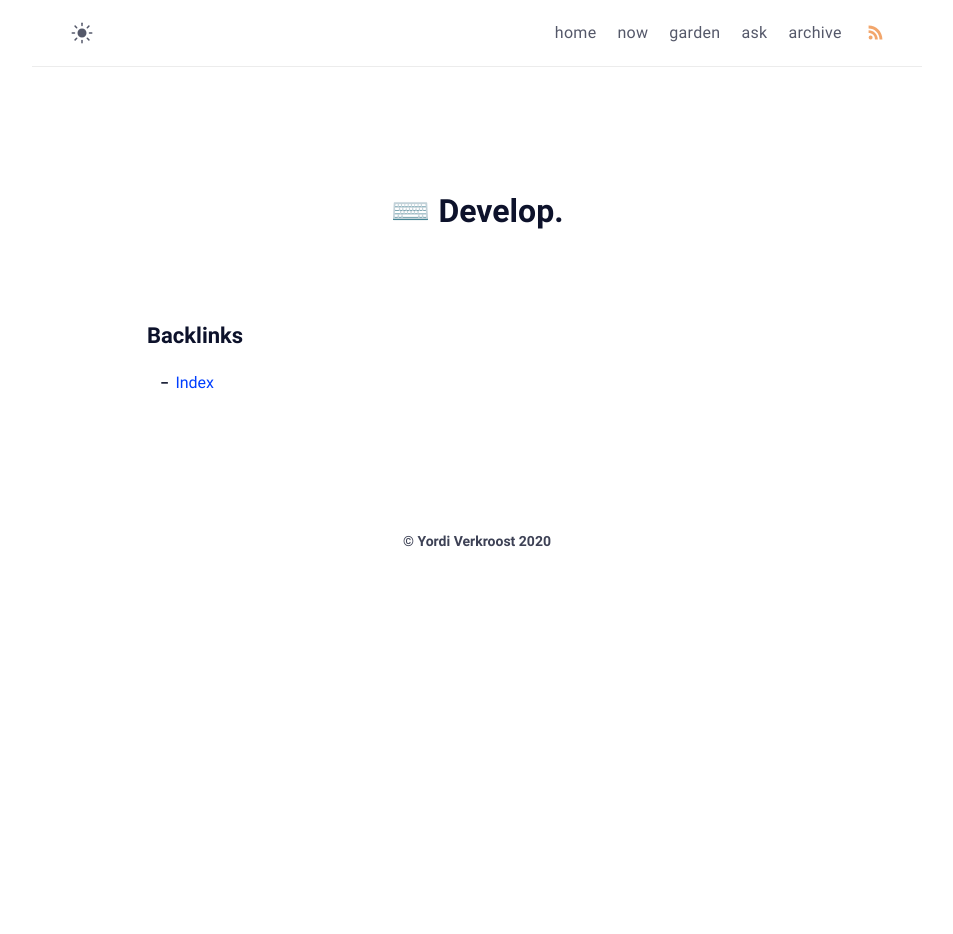
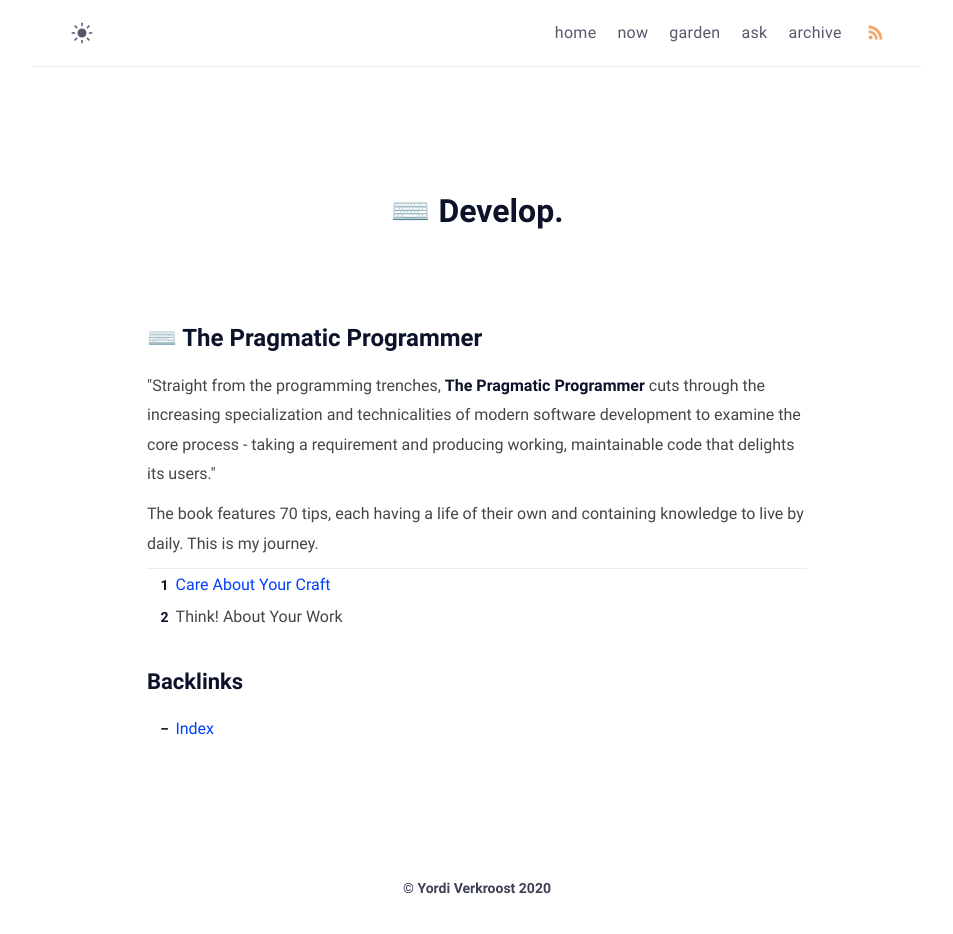
Before and after one commit to heymichal/heymichal.github.io, a Jekyll site: the page built from garden/-️-develop.html, in a window 1280 px wide. Shown: the whole page, without its empty margins (163-1116 px from the left). Built offline with Jekyll 4.4.1, drawn with Linux system fonts in a browser that asks for light colours; before the commit the page ends 900 px from its top, so only the background shows below that.

Commit message:
Update garden

```diff
--- a/garden/-️-develop.html
+++ b/garden/-️-develop.html
@@ -4,7 +4,20 @@
 comments: false
 ---
 
-<div id="content"><div class="backlinks">
+<div id="content"><h1 id="the-pragmatic-programmer">⌨️ The Pragmatic Programmer</h1>
+
+<p>"Straight from the programming trenches, <strong>The Pragmatic Programmer</strong> cuts through the increasing specialization and technicalities of modern software development to examine the core process - taking a requirement and producing working, maintainable code that delights its users."</p>
+
+<p>The book features 70 tips, each having a life of their own and containing knowledge to live by daily. This is my journey.</p>
+
+<hr />
+
+<ol>
+<li><a href="/garden/care-about-your-craft">Care About Your Craft</a></li>
+<li>Think! About Your Work</li>
+</ol>
+
+<div class="backlinks">
 
 <h2 id="backlinks">Backlinks</h2>
 
```
Also changed, not shown: garden/care-about-your-craft.html (added, +22 -0 lines), garden/scrum-of-scrums.html (+0 -10 lines).
